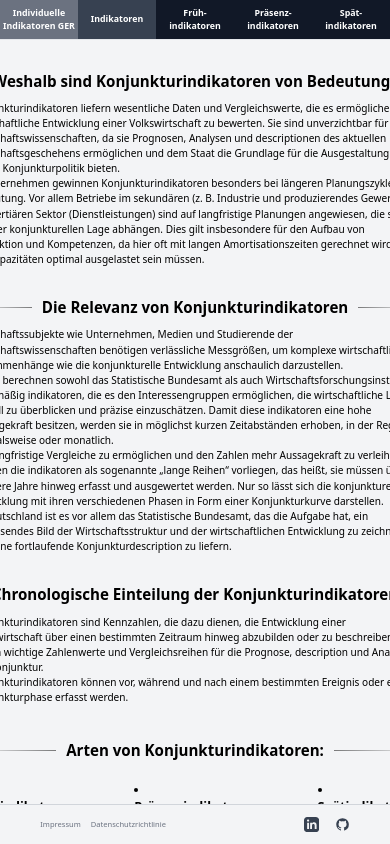
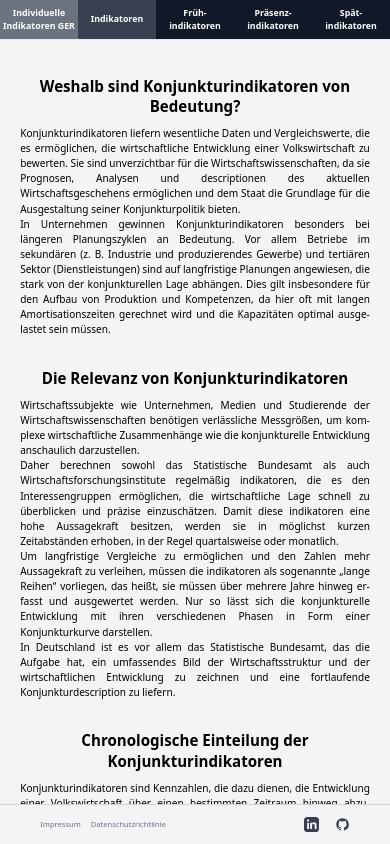
Before and after one commit to ErtelDG/dashboard-economy-incidence-germany, a Vue app: page / in a window 390 px wide. Built offline with nearby package versions, Linux system fonts and the light colour scheme.

Commit message:
1728206072

```diff
--- a/src/components/Chart.vue
+++ b/src/components/Chart.vue
@@ -4,7 +4,7 @@
          <div class="flex w-full items-center justify-center py-2">
             <div class="w-1/6 flex items-center justify-center">
                <div class="dropdown flex-col item-center w-full">
-                  <button class="dropbtn hover:cursor-pointer hover:bg-[#DDDDDD] border-2 p-2 w-full text-sm rounded-md">Kategorie</button>
+                  <button class="dropbtn hover:cursor-pointer hover:bg-[#DDDDDD] border-2 p-2 w-full text-xs sm:text-sm rounded-md">Kategorie</button>
                   <div class="dropdown-content w-full">
                      <div v-for="(value, category) in chartCategories[10]" :key="category">
                         <div
@@ -110,7 +110,7 @@ const chartData = ref({
    datasets: [{ type: "", label: "", data: [null] }],
 });
 
-const fontSize = ref(16);
+const fontSize = ref();
 
 setInterval(() => {
    let size = window.innerWidth;
--- a/src/components/ImportantEconomicIndicatorsView.vue
+++ b/src/components/ImportantEconomicIndicatorsView.vue
@@ -1,38 +1,38 @@
 <template>
    <div class="w-full flex justify-center pt-4">
-      <div class="max-w-[64rem] flex justify-center">
+      <div class="max-w-[64rem] flex justify-center p-2">
          <div class="w-full h-full px-4 py-2 flex flex-col gap-4">
             <div v-for="(value, name, index) in economicDecision" :key="index" class="py-2">
-               <span class="flex items-center">
-                  <span class="h-px flex-1 bg-gradient-to-r from-transparent to-black opacity-50"></span>
-                  <h1 class="shrink-0 px-4 text-2xl font-bold py-4">{{ value.headline }}</h1>
-                  <span class="h-px flex-1 bg-gradient-to-l from-transparent to-black opacity-50"></span>
+               <span class="flex justify-center items-center">
+                  <span class="hidden sm:block h-px flex-1 bg-gradient-to-r from-transparent to-black opacity-50"></span>
+                  <h1 class="px-4 text-2xl font-bold py-4 w-full text-center">{{ value.headline }}</h1>
+                  <span class="hidden sm:block h-px flex-1 bg-gradient-to-l from-transparent to-black opacity-50"></span>
                </span>
-               <p v-for="(value2, name2, index2) in value.paragraphs" :key="index2" class="">{{ value2 }}</p>
+               <p v-for="(value2, name2, index2) in value.paragraphs" :key="index2" class="w-full text-justify px-2 justified-text">{{ value2 }}</p>
             </div>
 
-            <span class="flex items-center pt-4">
-               <span class="h-px flex-1 bg-gradient-to-r from-transparent to-black opacity-50"></span>
-               <h1 class="shrink-0 px-4 text-2xl font-bold py-4">Arten von Konjunkturindikatoren:</h1>
-               <span class="h-px flex-1 bg-gradient-to-l from-transparent to-black opacity-50"></span>
+            <span class="flex justify-center items-center pt-4">
+               <span class="hidden sm:block h-px flex-1 bg-gradient-to-r from-transparent to-black opacity-50"></span>
+               <h1 class="px-4 text-2xl font-bold py-8">Arten von Konjunkturindikatoren:</h1>
+               <span class="hidden sm:block h-px flex-1 bg-gradient-to-l from-transparent to-black opacity-50"></span>
             </span>
             <div class="flex justify-center">
-               <ul class="list-disc list-inside flex gap-24 text-xl font-semibold">
+               <ul class="list-disc list-inside flex sm:gap-24 text-xl font-semibold flex-col sm:flex-row gap-4">
                   <li class="hover:cursor-pointer hover:underline" v-for="(value, name, index) in indicatore" :key="index">
                      <RouterLink :to="value.link">{{ value.indicator }}</RouterLink>
                   </li>
                </ul>
             </div>
-            <div v-for="(value, name, index) in indicatore" :key="index">
-               <span class="flex items-center pt-4">
-                  <span class="h-px flex-1 bg-gradient-to-r from-transparent to-black opacity-50"></span>
+            <div v-for="(value, name, index) in indicatore" :key="index" class="py-4">
+               <span class="flex justify-center items-center pt-8">
+                  <span class="hidden sm:block h-px flex-1 bg-gradient-to-r from-transparent to-black opacity-50"></span>
                   <h3 class="shrink-0 px-4 text-lg font-semibold py-4">
-                     <RouterLink class="hover:cursor-pointer hover:underline" :to="value.link">{{ value.indicator }}</RouterLink>
+                     <RouterLink class="hover:cursor-pointer hover:underline text-center" :to="value.link">{{ value.indicator }}</RouterLink>
                   </h3>
-                  <span class="h-px flex-1 bg-gradient-to-l from-transparent to-black opacity-50"></span>
+                  <span class="hidden sm:block h-px flex-1 bg-gradient-to-l from-transparent to-black opacity-50"></span>
                </span>
 
-               <p class="py-2">
+               <p class="py-2 w-full text-justify px-2 justified-text">
                   {{ value.description }}
                </p>
                <div class="overflow-x-auto flex justify-center py-2">
@@ -82,3 +82,15 @@ watch(
    { immediate: true }
 );
 </script>
+
+<style scoped>
+.justified-text {
+   text-align: justify;
+   width: 100%;
+   margin: 0 auto;
+   hyphens: auto;
+   -webkit-hyphens: auto;
+   -moz-hyphens: auto;
+   overflow-wrap: break-word;
+}
+</style>
--- a/src/components/Navbar.vue
+++ b/src/components/Navbar.vue
@@ -7,7 +7,7 @@
             :key="item[1]"
             :to="item[1]"
             :class="['hover:bg-gray-500 hover:cursor-pointer w-full h-full text-white font-bold text-center']"
-            @click="navigate"
+
             v-slot="{ isActive, href, navigate }"
          >
             <div :class="['h-full w-full flex items-center justify-center', isActive ? 'bg-gray-700' : '', `w-1/${navData.length}`]">
```
